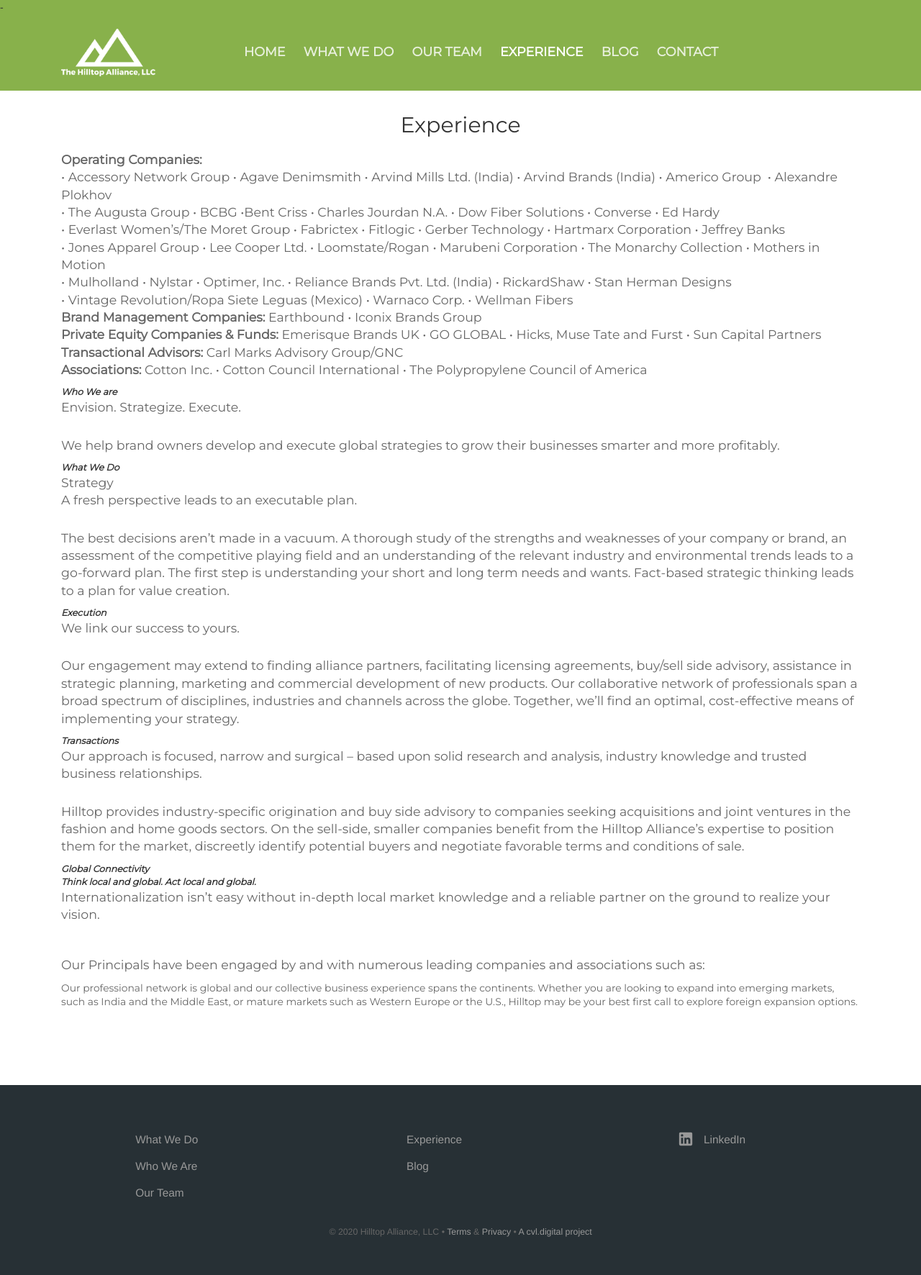
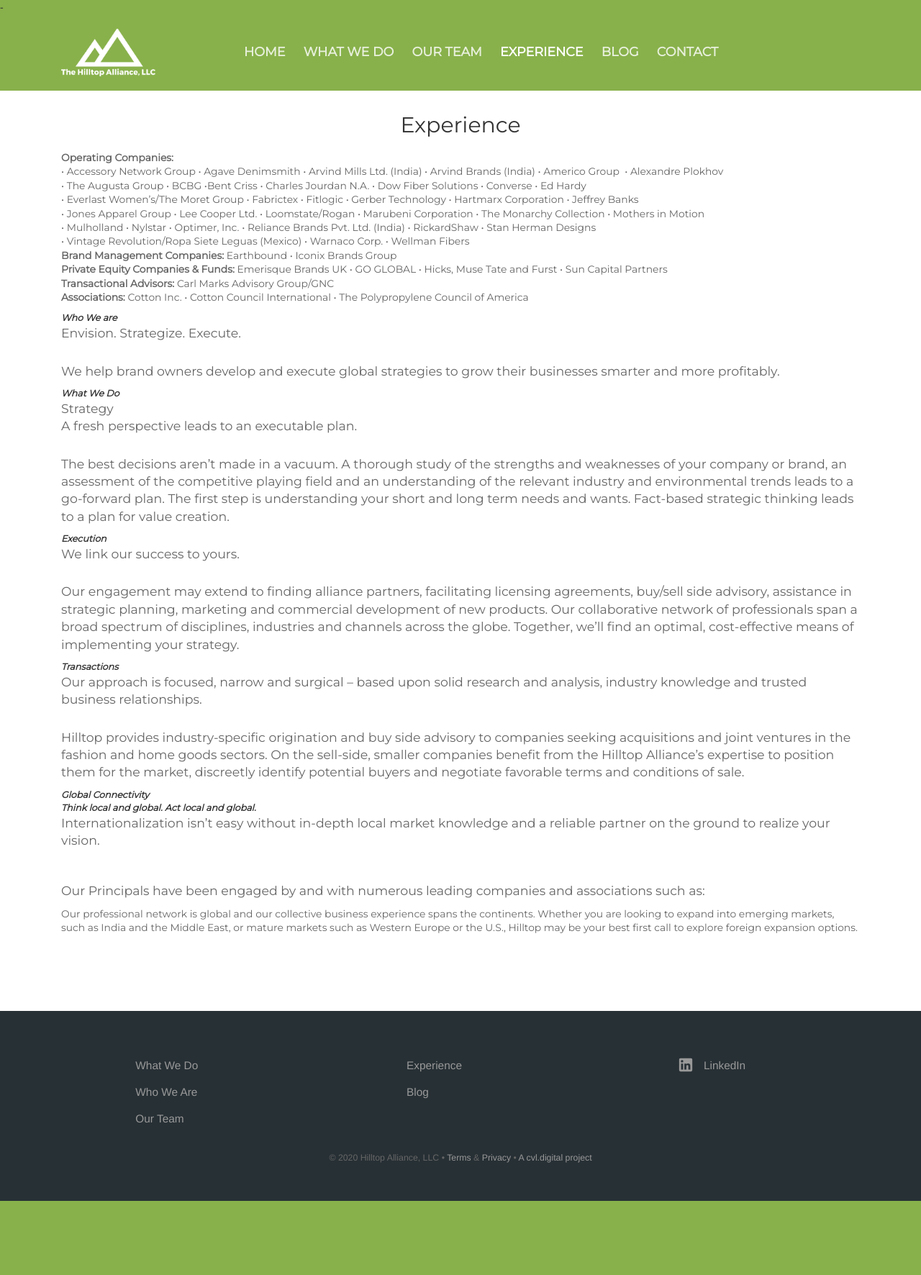
Before and after one commit to Freelance-Repos/Hilltop-Alliance, a Jekyll site: the page built from clients.html, in a window 1280 px wide. Shown: the whole page at 72% size. Built offline with Jekyll 4.4.1, drawn with Linux system fonts in a browser that asks for light colours; after the commit the page ends 1669 px from its top, so only the background shows below that.

Commit message:
Update clients.html

```diff
--- a/clients.html
+++ b/clients.html
@@ -10,7 +10,7 @@ description: ''
 <!-- Companies listed above, next are containers for CloudCannon/Jekyl -->
 
 <div>
-   <p class="editable">
+   <p class="editable companiesClass">
 	<b>Operating Companies: </b><br />&bull; Accessory Network Group &bull; Agave Denimsmith &bull; Arvind Mills Ltd. (India) &bull; Arvind Brands (India) &bull; Americo Group&nbsp; &bull; Alexandre Plokhov<br />&bull; The Augusta Group &bull; BCBG &bull;Bent Criss &bull; Charles Jourdan N.A. &bull; Dow Fiber Solutions &bull; Converse &bull; Ed Hardy<br />&bull; Everlast Women&rsquo;s/The Moret Group &bull; Fabrictex &bull; Fitlogic &bull; Gerber Technology &bull; Hartmarx Corporation &bull; Jeffrey Banks&nbsp;<br />&bull; Jones Apparel Group &bull; Lee Cooper Ltd. &bull; Loomstate/Rogan &bull; Marubeni Corporation &bull; The Monarchy Collection &bull; Mothers in Motion&nbsp;<br />&bull; Mulholland &bull; Nylstar &bull; Optimer, Inc. &bull; Reliance Brands Pvt. Ltd. (India) &bull; RickardShaw &bull; Stan Herman Designs&nbsp;<br />&bull; Vintage Revolution/Ropa Siete Leguas (Mexico) &bull; Warnaco Corp. &bull; Wellman Fibers<br /><b>Brand Management Companies:</b> Earthbound &bull; Iconix Brands Group<br /><b>Private Equity Companies &amp; Funds:</b> Emerisque Brands UK &bull; GO GLOBAL &bull; Hicks, Muse Tate and Furst &bull; Sun Capital Partners<br /><b>Transactional Advisors:</b> Carl Marks Advisory Group/GNC<br /><b>Associations:</b> Cotton Inc. &bull; Cotton Council International &bull; The Polypropylene Council of America
 </p>
    <i class="editable">
```
